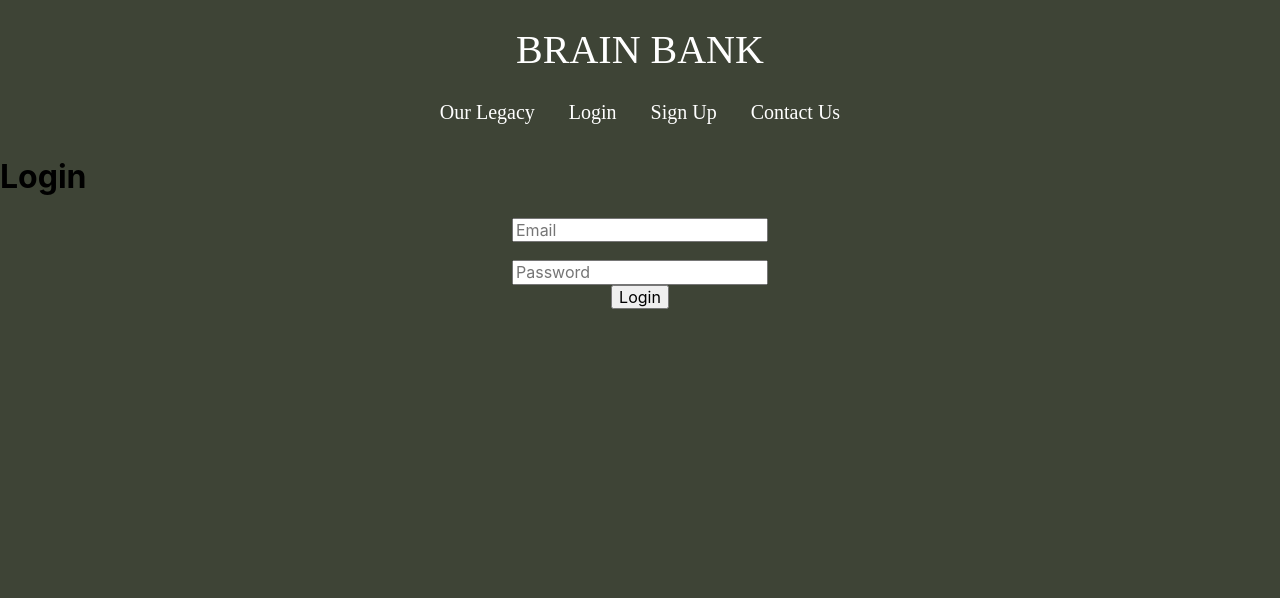
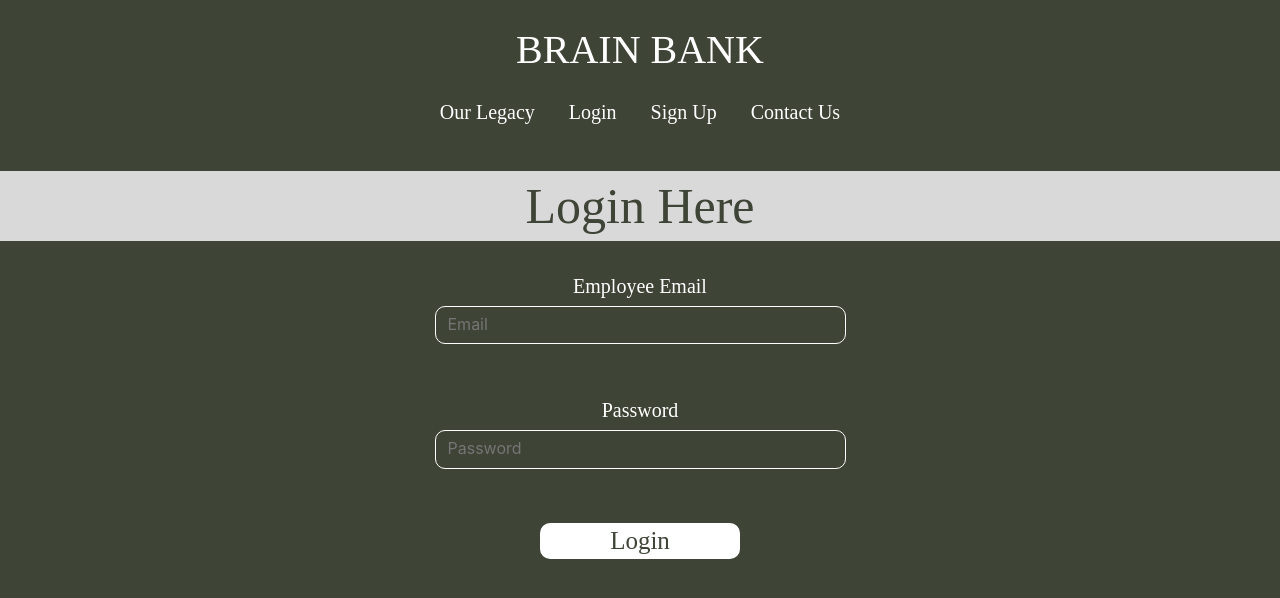
Before and after one commit to TaranChowdhury/BrainBank, a React (Create React App) app in the folder mern/client/: page /login in a window 1280 px wide. Shown: the top 598 px of the page. Built offline with nearby package versions, Linux system fonts and the light colour scheme.

Commit message:
login and sign up frontend done

```diff
--- a/mern/client/src/pages/Login/Login.css
+++ b/mern/client/src/pages/Login/Login.css
@@ -0,0 +1,56 @@
+.create-project {
+    display: flex;
+    flex-direction: column;
+    align-items: center;
+    width: 100%;
+}
+
+.banner{
+    text-align: center;
+    width: 100%;
+    height: 8%;
+    background-color: #D9D9D9;
+    color: #3E4436;
+    font-family: 'Source Serif Pro';
+    font-style: normal;
+    font-weight: 300;
+    font-size: 50px;
+    line-height: 70px;
+    align-items: center;
+}
+
+.headers{
+    font-family: "Source Serif Pro", serif;
+    font-size: 20px;
+    font-weight: 300;
+    color: white;
+    text-align: center;
+
+}
+
+.entryBoxes{
+    border: 1px solid white;
+    border-radius: 10px;
+    background-color: transparent;
+    color: white;
+    padding: 8px 12px 10px 12px;
+    width: 150%;
+
+}
+
+.login-button {
+    background-color: white;
+    color: green;
+    border: none;
+    border-radius: 10px;
+    padding: 8px 16px;
+    width: 200px;
+
+    font-family: 'Source Serif Pro';
+    font-style: normal;
+    font-weight: 100;
+    font-size: 25px;
+    line-height: 20px;
+
+    color: #3E4436;
+  }
--- a/mern/client/src/pages/Login/Login.jsx
+++ b/mern/client/src/pages/Login/Login.jsx
@@ -1,4 +1,5 @@
 import React, { useState } from "react";
+import "./Login.css"
 
 const Login = () => {
   const [email, setEmail] = useState("");
@@ -30,23 +31,25 @@ const Login = () => {
     }
   };
   return (
-    <div>
-      <h1>Login</h1>
+    <div className="create-project">
+      <h1 className="banner">Login Here</h1>
+
+      <label className="headers">Employee Email</label>
       <form onSubmit={handleSubmit}>
-        <input
+        <input className="entryBoxes"
           value={email}
           onChange={(event) => setEmail(event.target.value)}
           type="email"
           placeholder="Email"
         />
-        <br />
-        <input
+        <label className="headers">Password</label>
+        <input className="entryBoxes"
           value={password}
           onChange={(event) => setPassword(event.target.value)}
           type="password"
           placeholder="Password"
         />
-        <input type="submit" value="Login" />
+        <input className="login-button" type="submit" value="Login" />
       </form>
     </div>
   );
--- a/mern/client/src/pages/Sign Up/SignUp.css
+++ b/mern/client/src/pages/Sign Up/SignUp.css
@@ -1,24 +1,56 @@
-#title-container {
-    background-color: white;
-    height: 100px;
+.create-project {
+  display: flex;
+  flex-direction: column;
+  align-items: center;
   width: 100%;
-    position: relative;
 }
 
-  #title-container::before {
-    content: '';
-    display: block;
-    height: 10px;
+.banner{
+  text-align: center;
   width: 100%;
-    background-color: white;
-    position: absolute;
-    top: 0;
-    left: 0;
+  height: 8%;
+  background-color: #D9D9D9;
+  color: #3E4436;
+  font-family: 'Source Serif Pro';
+  font-style: normal;
+  font-weight: 300;
+  font-size: 50px;
+  line-height: 70px;
+  align-items: center;
 }
 
-  #title{
+.headers{
+  font-family: "Source Serif Pro", serif;
+  font-size: 20px;
+  font-weight: 300;
+  color: white;
+  text-align: center;
+  padding: 0%;
+}
+
+.entryBoxes{
+  border: 1px solid white;
+  border-radius: 10px;
+  background-color: transparent;
+  color: white;
+  padding: 8px 12px 10px 12px;
+  width: 150%;
+
+}
+
+.signup-button {
+  background-color: white;
   color: green;
-    position: absolute;
-    top: 50%;
-    transform: translateY(-50%);
+  border: none;
+  border-radius: 10px;
+  padding: 8px 16px;
+  width: 200px;
+
+  font-family: 'Source Serif Pro';
+  font-style: normal;
+  font-weight: 100;
+  font-size: 25px;
+  line-height: 20px;
+
+  color: #3E4436;
 }
--- a/mern/client/src/pages/Sign Up/SignUp.jsx
+++ b/mern/client/src/pages/Sign Up/SignUp.jsx
@@ -1,4 +1,5 @@
 import React, {useState } from "react";
+import "./SignUp.css"
 
 
 
@@ -34,39 +35,41 @@ const SignUp = () => {
 
   }
   return (
-    <div>
-      <div id="banner">
-        <h1 id="title">Title Text</h1>
-      </div>
+    <div className="create-project">
+      <h1 className="banner">Sign Up Here</h1>
+      <label className="headers">First Name</label>
       <form onSubmit = {registerUser}>
-        <input
+        <input className="entryBoxes"
         value={first}
         onChange={(e) => setFirst(e.target.value)}
         type = "text"
         placeholder = "First Name"
         />
       <br />
-       <input
+      <label className="headers">Last Name</label>
+       <input className="entryBoxes"
         value={last}
         onChange={(e) => setLast(e.target.value)}
         type = "text"
         placeholder = "Last Name"
         />
         <br />
-        <input
+        <label className="headers">Employee Email</label>
+        <input className="entryBoxes"
         value={email}
         onChange={(e) => setEmail(e.target.value)}
         type = "email"
         placeholder = "Email"
         />
         <br />
-        <input
+        <label className="headers">Password</label>
+        <input className="entryBoxes"
         value={password}
         onChange={(e) => setPassword(e.target.value)}
         type = "password"
         placeholder = "Password"
         />
-        <input type = "submit" value = "Register"/>
+        <input className="signup-button" type = "submit" value = "Register"/>
 
       </form>
     </div>
```
Lines whose indentation alone changed are shown as unchanged.
